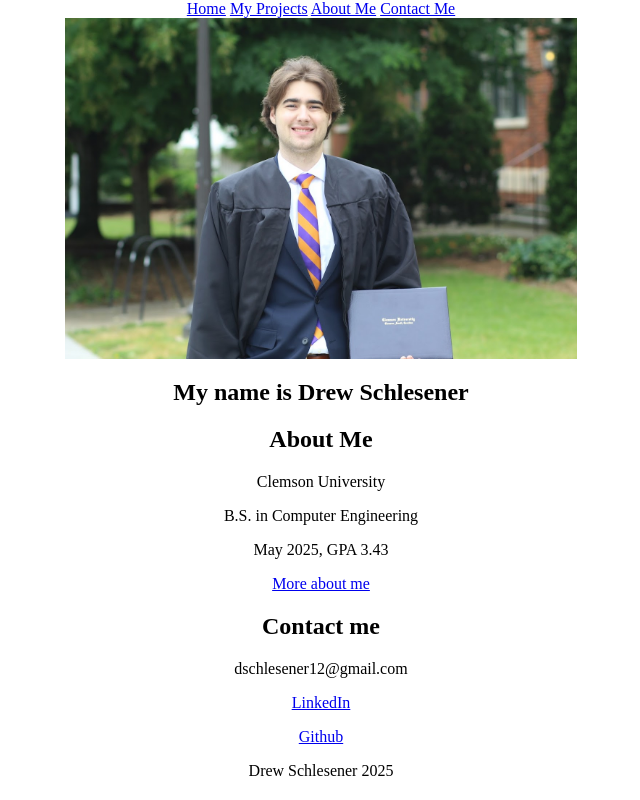
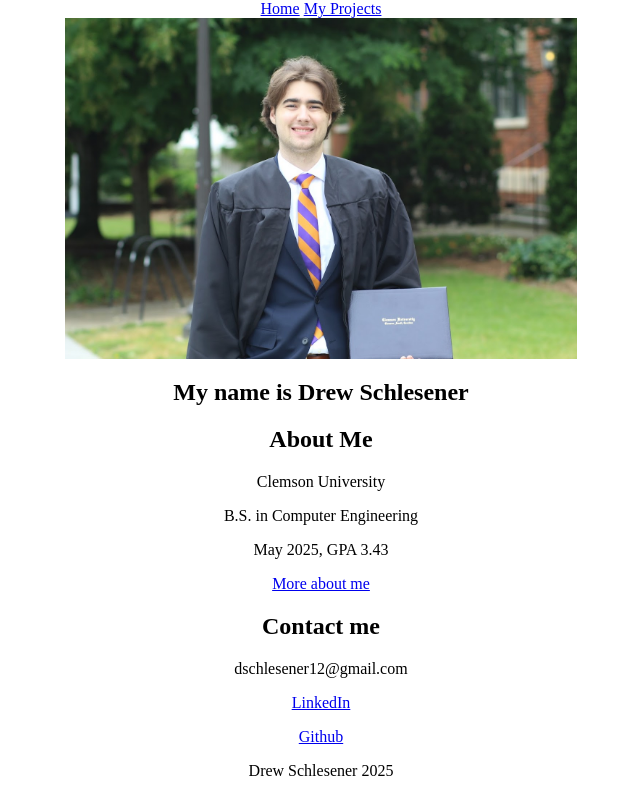
Before and after one commit to Spawzik/My-Website, a plain HTML site: page index.html in a window 1280 px wide. Shown: the whole page, without its empty margins (319-959 px from the left). Drawn offline with Linux system fonts and the light colour scheme.

Commit message:
removed some links

```diff
--- a/index.html
+++ b/index.html
@@ -10,8 +10,6 @@
 <nav>
     <a href="./index.html">Home</a>
     <a href="./projects.html">My Projects</a>
-    <a href="#about">About Me</a>
-    <a href="#contact">Contact Me</a>
 </nav>
 <main>
 <div class="Container">
```
